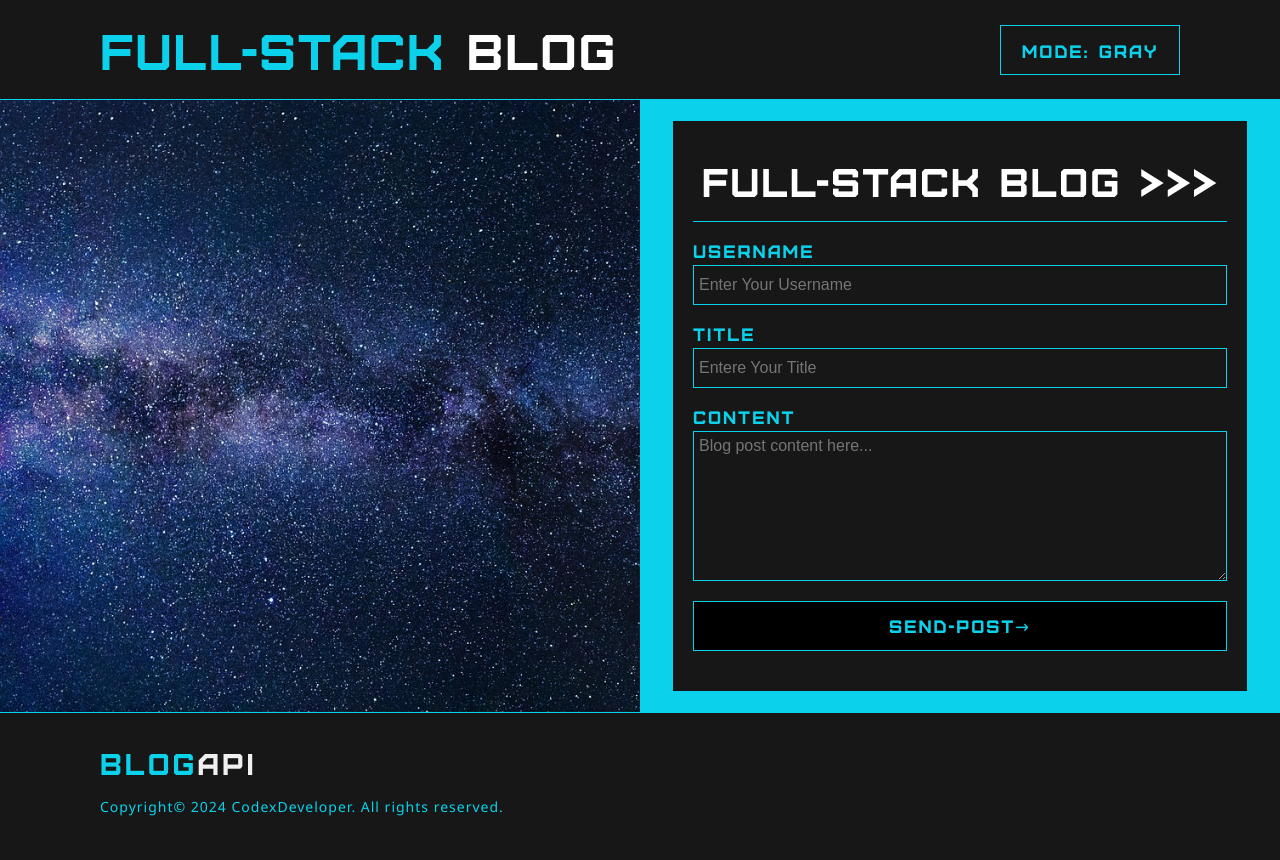
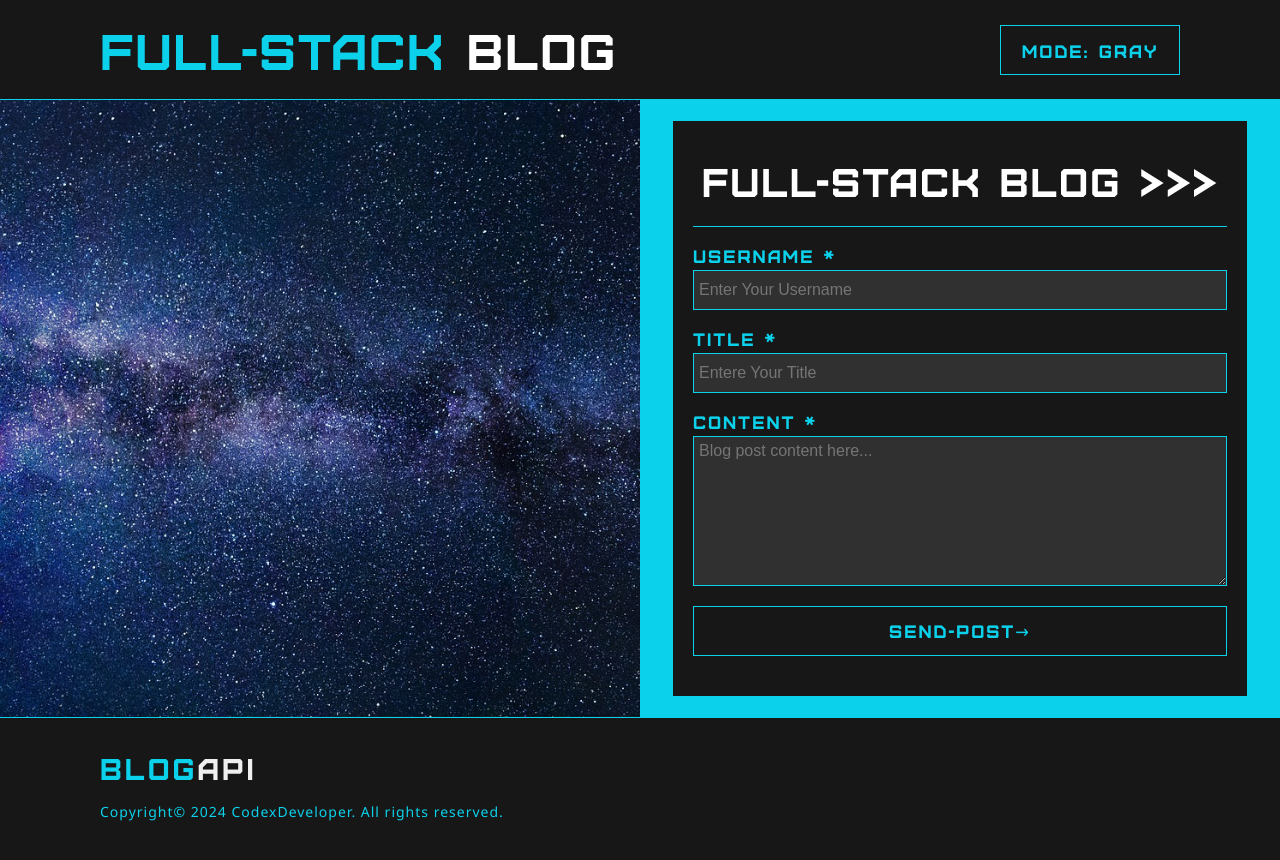
Before and after one commit to strahinjapopovic/blog-api, a plain HTML site: page index.html in a window 1280 px wide. Both pictures are taken after a click on the button "Mode:". Drawn offline with nearby package versions, Linux system fonts and the light colour scheme.

Commit message:
Error message applay to input validation.

```diff
--- a/assets/js/form.js
+++ b/assets/js/form.js
@@ -9,21 +9,33 @@
 /* ***************************************************************************************** */
 /* JavaScript CODE ************************************************************************* */
 /* ***************************************************************************************** */
-
 	const SUBMIT_POST_BTN = document.querySelector("#submit-btn");
 
 	SUBMIT_POST_BTN.addEventListener("click", function(e) {
 			e.preventDefault();
+
 			let DATA = {
 					username: document.querySelector("#userName").value,
 					title: document.querySelector("#title").value,
 					content: document.querySelector("#content").value
 				};
-
 				localStorage.setItem("data", JSON.stringify(DATA));
 				let parsedDATA = JSON.parse(localStorage.getItem("data"));
 
+				if(JSON.parse(localStorage.getItem("data"))["username"] == "" ||
+				JSON.parse(localStorage.getItem("data"))["title"] == "" ||
+				JSON.parse(localStorage.getItem("data"))["content"] == ""){
+
+					const errorMessageParagraph = document.querySelector("#errorMessage");
+					const spanElementCheck = document.querySelector("error");
+					const error = document.createElement("error");
+					error.textContent= "Error Message: Insert all required fields (*)...";
+					if(!spanElementCheck){
+						errorMessageParagraph.appendChild(error);
+					}
+				}
+				else{
 					console.log(`Username: ${parsedDATA["username"]}\nTitle: ${parsedDATA["title"]}\nContent: ${parsedDATA["content"]}`);
-
 					window.location.assign("https://strahinjapopovic.github.io/blog-api/blog.html");
+				}
 		});
--- a/assets/js/logic.js
+++ b/assets/js/logic.js
@@ -16,7 +16,7 @@ function displayBlackMode() {
     document.getElementById('black-btn').style.display = 'block';
     document.querySelector('body').style.background = 'black';
     document.getElementById('data-post').style.background = 'black';
-    document.getElementById('submit').style.background = 'black';
+    document.getElementById('submit-btn').style.background = 'black';
     document.getElementById('userName').style.background = 'rgba(40,40,40)';
     document.getElementById('title').style.background = 'rgba(40,40,40)';
     document.getElementById('content').style.background = 'rgba(40,40,40)';
@@ -28,7 +28,7 @@ function displayGrayMode() {
     document.getElementById('gray-btn').style.display = 'block';
     document.querySelector('body').style.background = 'rgba(23,23,23)';
     document.getElementById('data-post').style.background = 'rgba(23,23,23)';
-    document.getElementById('submit').style.background = 'rgba(23,23,23)';
+    document.getElementById('submit-btn').style.background = 'rgba(23,23,23)';
     document.getElementById('userName').style.background = 'rgba(48,48,48)';
     document.getElementById('title').style.background = 'rgba(48,48,48)';
     document.getElementById('content').style.background = 'rgba(48,48,48)';
--- a/index.html
+++ b/index.html
@@ -23,6 +23,7 @@
 <body>
     <header class="blog-header">
         <p>Full-Stack <span>Blog API</span></p>
+
         <section id="change-mode-sec">
             <button type="button" id="black-btn" class="black-btn" onclick="displayGrayMode();">Mode: </button>
             <button type="button" id="gray-btn" class="gray-btn" onclick="displayBlackMode();">Mode: </button>
@@ -32,13 +33,17 @@
         <section class="blog-banner"></section>
         <section id="form-section" class="form-section">
             <form class="data-post" id="data-post">
-                <div class="form-title">Full-Stack Blog >>></div>
-                <label for="userName">Username</label>
-                <input type="text" id="userName" name="userName" value="" placeholder="Enter Your Username" autocomplete="username"/>
-                <label for="title">Title</label>
-                <input type="text" id="title" name="title" value="" placeholder="Entere Your Title" />
-                <label for="content">Content</label>
-                <textarea id="content" name="content" placeholder="Blog post content here..."></textarea>
+                <div class="form-title">Full-Stack Blog >>>
+                    <p id="errorMessage" style="font-size: large; color: rgb(10, 151, 64);
+                    font-family: 'furore', 'Segoe UI', Tahoma, Geneva, Verdana, sans-serif; line-height: 1.5;
+                    padding: 5px 0 0 0; font-weight: bolder; font-style: italic;"></p>
+                </div>
+                <label for="userName">Username *</label>
+                <input type="text" id="userName" name="userName" value="" placeholder="Enter Your Username" autocomplete="username"  required>
+                <label for="title">Title *</label>
+                <input type="text" id="title" name="title" value="" placeholder="Entere Your Title" required>
+                <label for="content">Content *</label>
+                <textarea id="content" name="content" placeholder="Blog post content here..." required></textarea>
                 <input type="submit" id="submit-btn" name="submit-btn" value="Send-Post&rarr;" />
             </form>
         </section>
```
Also changed, not shown: assets/README-screenshots/readme-update-marge.PNG (added), assets/README-screenshots/testing-example-online-page2.PNG, 3 other files. Lines whose indentation alone changed are shown as unchanged.
